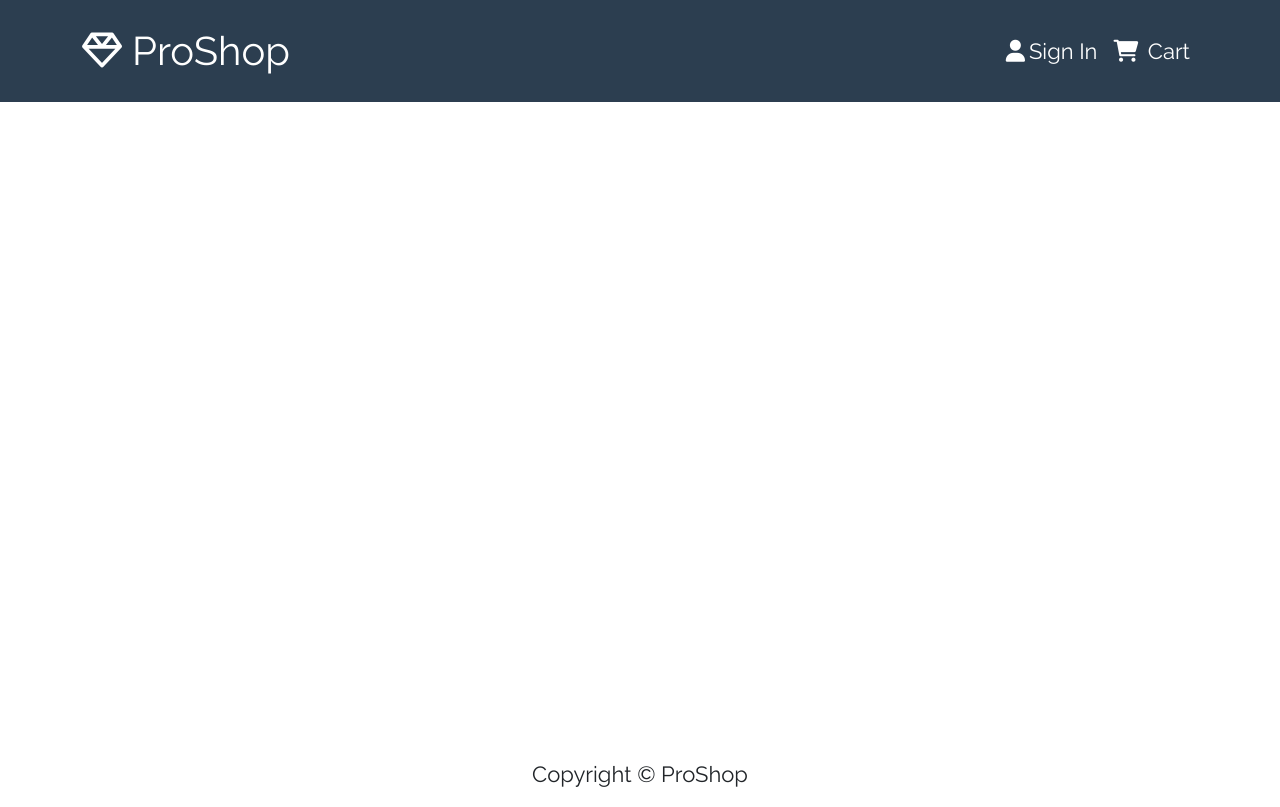
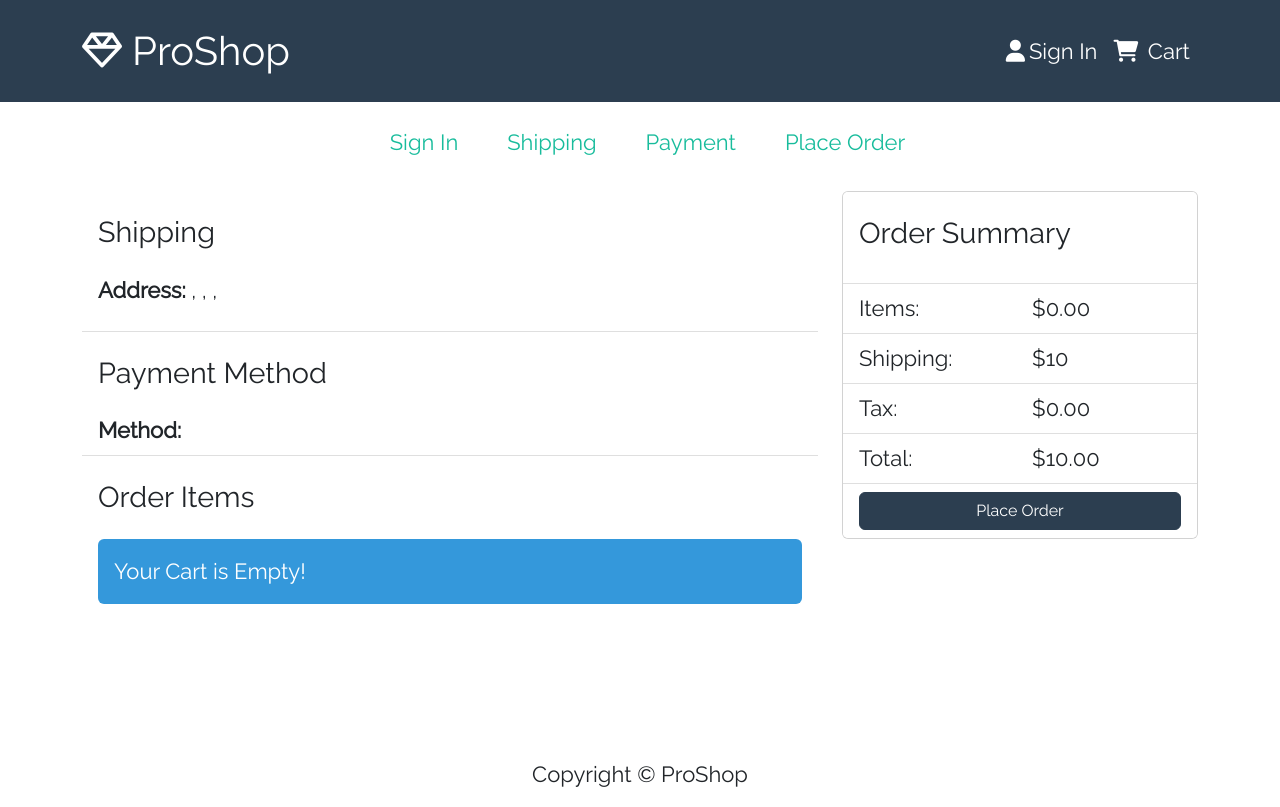
Before and after one commit to yakir9970/MERN-eCommerce, a React (Create React App) app in the folder frontend/: page /placeorder in a window 1280 px wide. Built offline with nearby package versions, Linux system fonts and the light colour scheme.

Commit message:
Place order screen

```diff
--- a/frontend/src/App.js
+++ b/frontend/src/App.js
@@ -11,6 +11,7 @@
 import ProfileScreen from "./screens/ProfileScreen";
 import ShippingScreen from "./screens/ShippingScreen";
 import PaymentScreen from "./screens/PaymentScreen";
+import PlaceOrderScreen from "./screens/PlaceOrderScreen";
 
 const App = () => {
   return (
@@ -22,6 +23,7 @@
             <Route path="/" element={<HomeScreen />} exact />
             <Route path="/shipping" element={<ShippingScreen />} />
             <Route path="/payment" element={<PaymentScreen />} />
+            <Route path="/placeorder" element={<PlaceOrderScreen />} />
             <Route path="/login" element={<LoginScreen />} />
             <Route path="/register" element={<RegisterScreen />} />
             <Route path="/profile" element={<ProfileScreen />} />
--- /dev/null
+++ b/frontend/src/screens/PlaceOrderScreen.js
@@ -0,0 +1,149 @@
+import React, { useState } from "react";
+import { Button, Row, Col, ListGroup, Image, Card } from "react-bootstrap";
+import { Link } from "react-router-dom";
+import { useDispatch, useSelector } from "react-redux";
+import { useNavigate } from "react-router";
+import Message from "../components/Message";
+import CheckoutSteps from "../components/CheckoutSteps";
+
+const PlaceOrderScreen = () => {
+  const cart = useSelector((state) => state.cart);
+
+  //Calculate prices
+
+  const addDecimals = (num) => {
+    return (Math.round(num * 100) / 100).toFixed(2);
+  };
+
+  cart.itemsPrice = addDecimals(
+    cart.cartItems.reduce((acc, item) => acc + item.price * item.qty, 0)
+  );
+
+  cart.shippingPrice = cart.itemsPrice > 100 ? 0 : 10;
+
+  cart.taxPrice = addDecimals(Number(0.15 * cart.itemsPrice));
+
+  cart.totalPrice = addDecimals(
+    Number(cart.itemsPrice) + Number(cart.shippingPrice) + Number(cart.taxPrice)
+  );
+
+  const placeOrderHandler = () => {
+    //e.preventDefault();
+  };
+
+  return (
+    <>
+      <CheckoutSteps step1 step2 step3 step4 />
+      <Row>
+        <Col md={8}>
+          <ListGroup variant="flush">
+            <ListGroup.Item>
+              <h1>Shipping</h1>
+              <p>
+                <strong>Address: </strong>
+                {cart.shippingAddress.address}, {cart.shippingAddress.city},{" "}
+                {cart.shippingAddress.postalCode},{" "}
+                {cart.shippingAddress.country}
+              </p>
+            </ListGroup.Item>
+
+            <ListGroup.Item>
+              <h1>Payment Method</h1>
+              <strong>Method: </strong>
+              {cart.paymentMethod}
+            </ListGroup.Item>
+
+            <ListGroup.Item>
+              <h1>Order Items</h1>
+              {cart.cartItems.length === 0 ? (
+                <Message>Your Cart is Empty!</Message>
+              ) : (
+                <ListGroup variant="flush">
+                  {cart.cartItems.map((item, index) => (
+                    <ListGroup.Item key={index}>
+                      <Row>
+                        <Col md={2}>
+                          <Image
+                            src={item.image}
+                            alt={item.name}
+                            fluid
+                            rounded
+                          />
+                        </Col>
+                        <Col>
+                          <Link to={`/product${item.product}`}>
+                            {item.name}
+                          </Link>
+                        </Col>
+                        <Col md={4}>
+                          {item.qty} x ${item.price} = ${item.qty * item.price}
+                        </Col>
+                      </Row>
+                    </ListGroup.Item>
+                  ))}
+                </ListGroup>
+              )}
+            </ListGroup.Item>
+          </ListGroup>
+        </Col>
+
+        <Col md={4}>
+          <Card>
+            <ListGroup variant="flush">
+              <ListGroup.Item>
+                <h1>Order Summary</h1>
+              </ListGroup.Item>
+
+              <ListGroup.Item>
+                <Row>
+                  <Col>Items:</Col>
+                  <Col>${cart.itemsPrice}</Col>
+                </Row>
+              </ListGroup.Item>
+
+              <ListGroup.Item>
+                <Row>
+                  <Col>Shipping:</Col>
+                  {cart.shippingPrice === 0 ? (
+                    <Col>Free</Col>
+                  ) : (
+                    <Col>${cart.shippingPrice}</Col>
+                  )}
+                </Row>
+              </ListGroup.Item>
+
+              <ListGroup.Item>
+                <Row>
+                  <Col>Tax:</Col>
+                  <Col>${cart.taxPrice}</Col>
+                </Row>
+              </ListGroup.Item>
+
+              <ListGroup.Item>
+                <Row>
+                  <Col>Total:</Col>
+                  <Col>${cart.totalPrice}</Col>
+                </Row>
+              </ListGroup.Item>
+
+              <ListGroup.Item>
+                <div className="d-grid gap-2">
+                  <Button
+                    type="button"
+                    className="btn-block"
+                    disabled={cart.cartItems === 0}
+                    onClick={placeOrderHandler}
+                  >
+                    Place Order
+                  </Button>
+                </div>
+              </ListGroup.Item>
+            </ListGroup>
+          </Card>
+        </Col>
+      </Row>
+    </>
+  );
+};
+
+export default PlaceOrderScreen;
```
